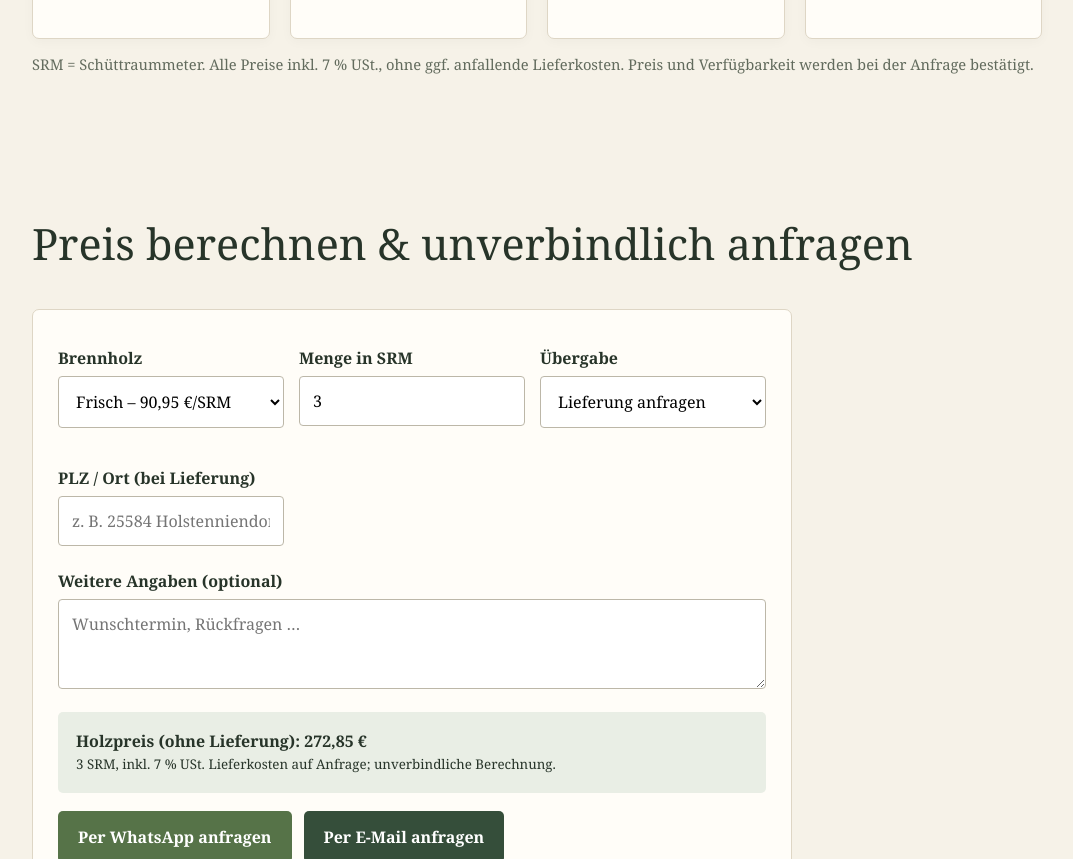
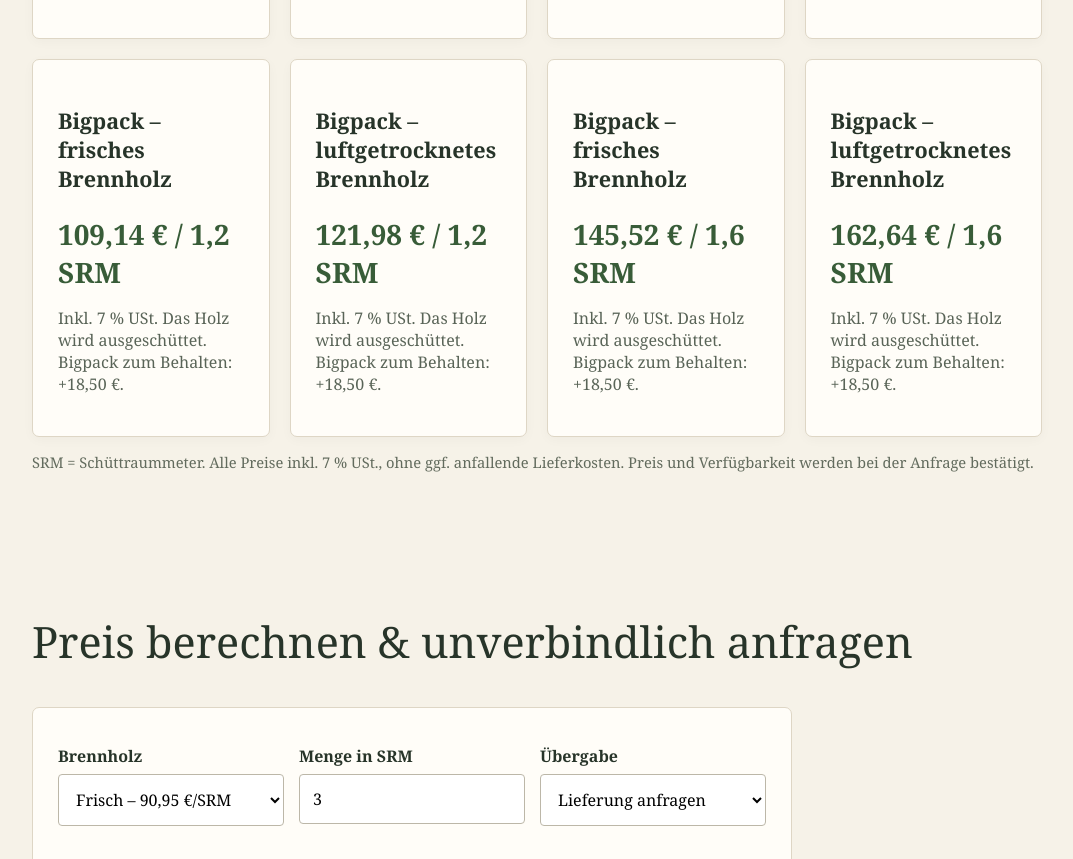
Before and after one commit to gbtpb4ftyz-sudo/gbtpb4ftyz-sudo, a plain HTML site: page index.html in a window 1280 px wide. Shown: the part 1699-2558 px from the top of the page, without its empty margins (103-1176 px from the left). Drawn offline with Linux system fonts and the light colour scheme.

Commit message:
Update index.html

```diff
--- a/index.html
+++ b/index.html
@@ -11,6 +11,12 @@
 <article class="card"><h3>Luftgetrocknetes Brennholz</h3><div class="price">101,65 € / SRM</div><p class="muted">Inkl. 7 % USt.</p></article>
 <article class="card"><h3>Bigpack – frisches Brennholz</h3><div class="price">125,00 € / 1,4 SRM</div><p class="muted">Inkl. 7 % USt. Das Holz wird ausgeschüttet. Bigpack zum Behalten: +18,50 €.</p></article>
 <article class="card"><h3>Bigpack – luftgetrocknetes Brennholz</h3><div class="price">142,31 € / 1,4 SRM</div><p class="muted">Inkl. 7 % USt. Das Holz wird ausgeschüttet. Bigpack zum Behalten: +18,50 €.</p></article>
+
+<article class="card"><h3>Bigpack – frisches Brennholz</h3><div class="price">109,14 € / 1,2 SRM</div><p class="muted">Inkl. 7 % USt. Das Holz wird ausgeschüttet. Bigpack zum Behalten: +18,50 €.</p></article>
+<article class="card"><h3>Bigpack – luftgetrocknetes Brennholz</h3><div class="price">121,98 € / 1,2 SRM</div><p class="muted">Inkl. 7 % USt. Das Holz wird ausgeschüttet. Bigpack zum Behalten: +18,50 €.</p></article>
+<article class="card"><h3>Bigpack – frisches Brennholz</h3><div class="price">145,52 € / 1,6 SRM</div><p class="muted">Inkl. 7 % USt. Das Holz wird ausgeschüttet. Bigpack zum Behalten: +18,50 €.</p></article>
+<article class="card"><h3>Bigpack – luftgetrocknetes Brennholz</h3><div class="price">162,64 € / 1,6 SRM</div><p class="muted">Inkl. 7 % USt. Das Holz wird ausgeschüttet. Bigpack zum Behalten: +18,50 €.</p></article>
+
 </div><p class="note">SRM = Schüttraummeter. Alle Preise inkl. 7 % USt., ohne ggf. anfallende Lieferkosten. Preis und Verfügbarkeit werden bei der Anfrage bestätigt.</p></section>
 <section id="anfrage" class="wrap"><h2>Preis berechnen &amp; unverbindlich anfragen</h2><div class="panel"><div class="fields">
 <div class="field"><label for="art">Brennholz</label><select id="art"><option value="frisch">Frisch – 90,95 €/SRM</option><option value="trocken">Luftgetrocknet – 101,65 €/SRM</option><option value="bigfrisch">Bigpack frisch – 1,4 SRM / 125,00 €</option><option value="bigtrocken">Bigpack luftgetrocknet – 1,4 SRM / 142,31 €</option></select></div>
```
